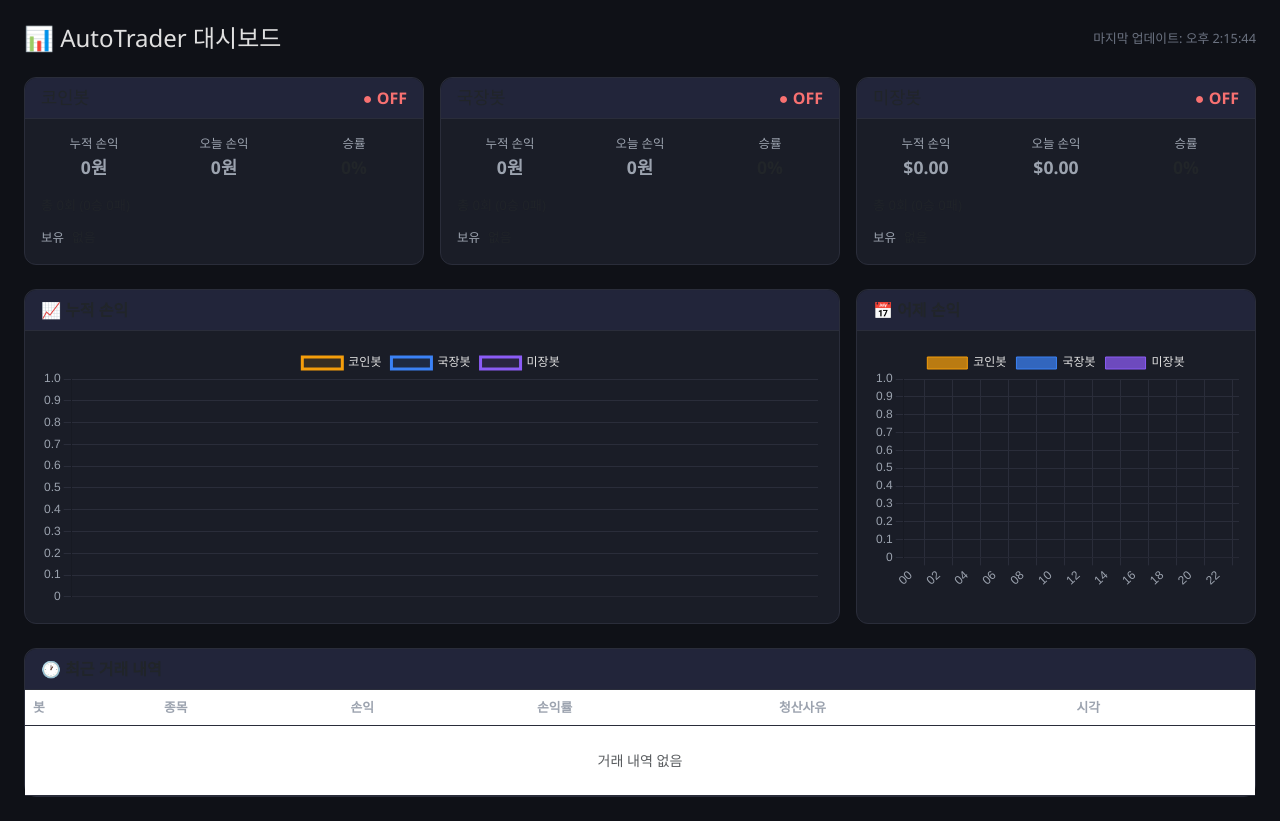
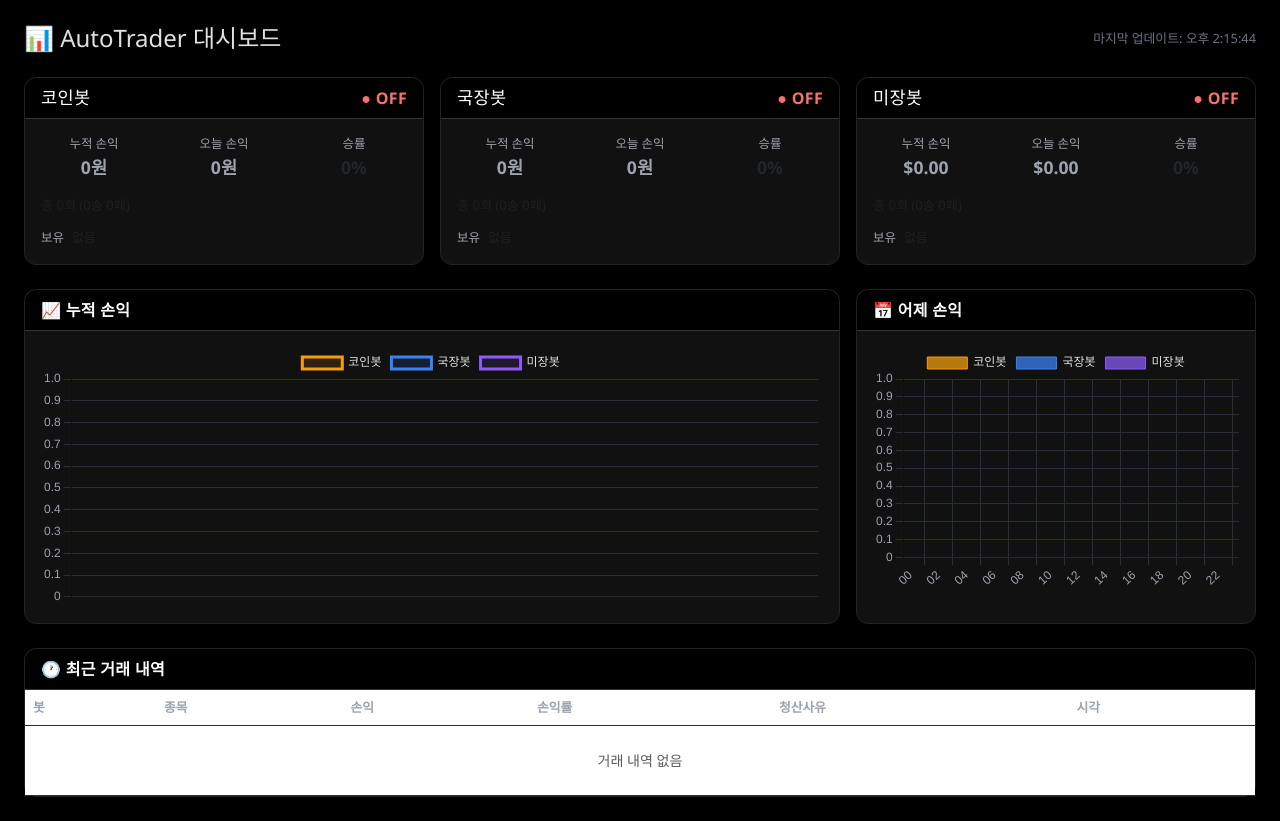
Before and after one commit to Gandarlpu/dashboard, a Flask app: page / in a window 1280 px wide. Run offline with Flask 3, Linux system fonts and the light colour scheme; data that the repository does not hold is empty.

Commit message:
style: 카드 타이틀 가독성 개선 (순수 블랙 테마)
Co-Authored-By: Claude Sonnet 4.6 <noreply@anthropic.com>

```diff
--- a/templates/index.html
+++ b/templates/index.html
@@ -7,9 +7,9 @@
   <link href="https://cdn.jsdelivr.net/npm/bootstrap@5.3.0/dist/css/bootstrap.min.css" rel="stylesheet">
   <script src="https://cdn.jsdelivr.net/npm/chart.js@4.4.0/dist/chart.umd.min.js"></script>
   <style>
-    body { background: #0f1117; color: #e0e0e0; font-family: 'Segoe UI', sans-serif; }
-    .card { background: #1a1d27; border: 1px solid #2a2d3a; border-radius: 12px; }
-    .card-header { background: #22253a; border-bottom: 1px solid #2a2d3a; border-radius: 12px 12px 0 0 !important; font-weight: 600; }
+    body { background: #000000; color: #e0e0e0; font-family: 'Segoe UI', sans-serif; }
+    .card { background: #111111; border: 1px solid #222222; border-radius: 12px; }
+    .card-header { background: #000000; border-bottom: 1px solid #333333; border-radius: 12px 12px 0 0 !important; font-weight: 700; font-size: 1rem; color: #ffffff; letter-spacing: 0.02em; }
     .status-on  { color: #4ade80; font-weight: 700; }
     .status-off { color: #f87171; font-weight: 700; }
     .pnl-pos { color: #4ade80; }
```
